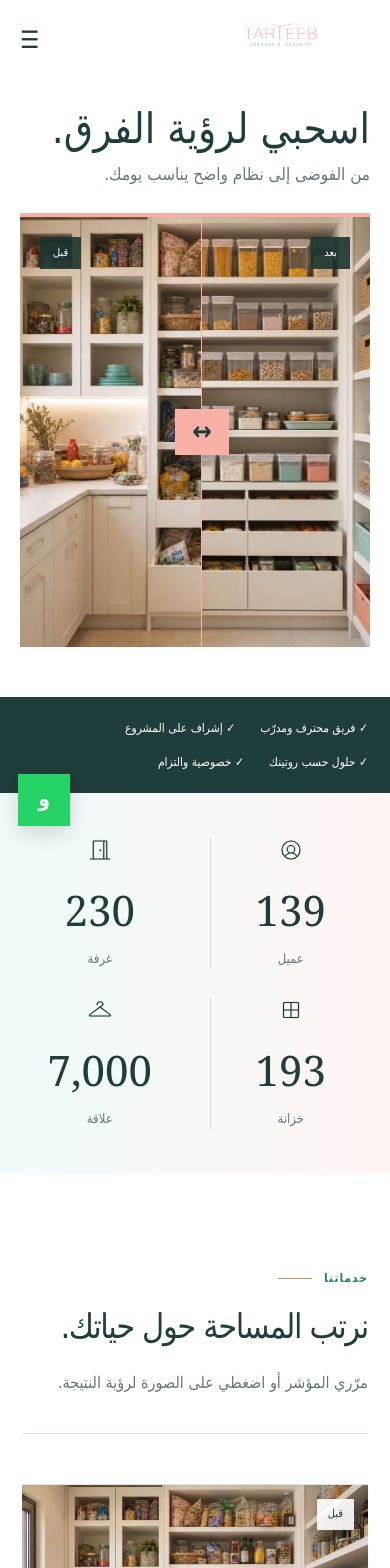
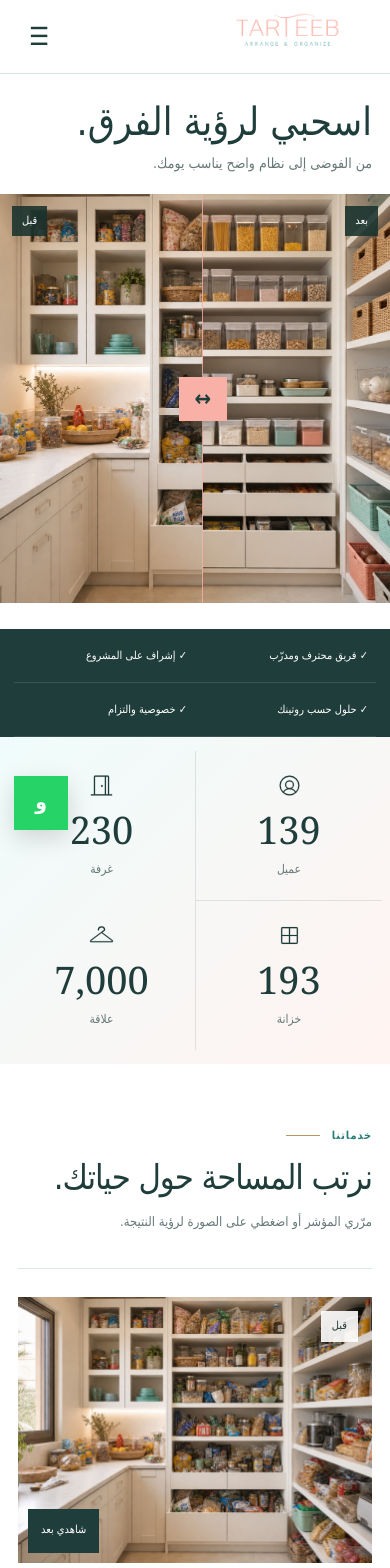
Before and after one commit to ragheed86/tarteeb-website, a Next.js app: page / in a window 390 px wide. Shown: the top 1568 px of the page. Built offline with nearby package versions, Linux system fonts and the light colour scheme; a web font is replaced by a local one.

Commit message:
Redesign site mobile first

```diff
--- a/app/globals.css
+++ b/app/globals.css
@@ -215,3 +215,124 @@ footer .copyright{border-top-color:rgba(31,61,58,.22)}
 @media(max-width:900px){header{height:88px}.official-logo{width:190px;height:76px}.service-toggle{display:block}.journey-canvas{grid-template-columns:1fr 1fr;padding:55px 30px;gap:50px 20px}.journey-canvas:before{display:block;right:50%;left:auto;top:12%;bottom:12%;width:4px;height:auto;transform:none}.journey-canvas article:nth-child(even){margin-top:60px}.journey-action{margin-top:28px}footer{grid-template-columns:1fr 1fr!important;gap:40px 25px}.footer-brand{grid-column:1/-1}.footer-official{width:230px;height:92px}}
 @media(max-width:560px){header{height:80px}.official-logo{width:174px;height:70px}.comparison-intro{padding:25px 0;border-right:0;border-bottom:4px solid var(--peach)}.journey-canvas{display:block;padding:45px 24px}.journey-canvas:before{right:59px;top:60px;bottom:60px}.journey-canvas article,.journey-canvas article:nth-child(even){display:grid;grid-template-columns:72px 1fr;margin:0 0 38px;padding:0;text-align:right;min-height:72px;column-gap:20px}.journey-icon{grid-column:1;grid-row:1/4}.journey-number,.journey-canvas h3,.journey-canvas p{grid-column:2}.journey-action{margin-top:18px}footer{grid-template-columns:1fr!important;padding:70px 24px 35px;text-align:center}footer .footer-brand{grid-column:auto;margin:auto}.footer-official{margin-inline:auto}footer>div:not(.footer-brand){align-items:center}.copyright{grid-column:auto}.whatsapp{width:52px;height:52px}}
 @media(prefers-reduced-motion:reduce){footer{animation:none}.method-line i{animation:none}.faq-answer{transition:none}}
+
+/* Mobile-first product pass: iPhone is the primary canvas */
+button,a,input,select,textarea,summary{touch-action:manipulation}
+button,a,summary,.form-actions button,.form-actions a{min-width:44px;min-height:44px}
+input,select,textarea{font-size:16px}
+
+@media (max-width:767px){
+  html{scroll-padding-top:76px}
+  body{font-size:15px;overflow-x:hidden}
+  header{position:sticky;top:0;height:74px;padding:0 16px;background:rgba(255,255,255,.96);backdrop-filter:blur(14px);border-bottom:1px solid var(--line);z-index:50}
+  .official-logo{width:166px;height:64px;flex:0 0 auto;overflow:hidden}
+  .official-logo img{transform:scale(1.55)}
+  .menu{display:grid;place-items:center;width:46px;height:46px;margin-inline-start:auto;font-size:25px;color:var(--ink)}
+  nav{display:none;position:absolute;top:74px;right:0;left:0;padding:10px 16px 18px;background:#fff;border-bottom:1px solid var(--line);box-shadow:0 12px 24px rgba(31,61,58,.1);flex-direction:column;gap:0}
+  nav.open{display:flex}
+  nav a{display:flex;align-items:center;min-height:52px;border-bottom:1px solid #edf3f2;font-size:15px}
+
+  .comparison-hero{padding:0;margin:0 0 26px}
+  .comparison-intro{padding:26px 18px 20px;border-bottom:0;background:#fff}
+  .comparison-intro h1{font-size:clamp(34px,10vw,44px);line-height:1.15;margin:0 0 8px}
+  .comparison-intro p{font-size:14px!important;margin:0;color:var(--muted)}
+  .comparison-hero>.compare{height:clamp(330px,105vw,470px)}
+  .compare:after{width:48px;height:44px;font-size:22px}
+  .tag{top:12px;padding:7px 10px}
+  .before-tag{left:12px}.after-tag{right:12px}
+
+  .trust{display:grid;grid-template-columns:1fr 1fr;gap:0;padding:0 14px;background:var(--ink);min-height:0}
+  .trust span{display:flex;align-items:center;min-height:54px;padding:8px;border-bottom:1px solid rgba(255,255,255,.12);font-size:11px}
+  .proof-counts{grid-template-columns:1fr 1fr;gap:0;padding:14px 8px;background:linear-gradient(135deg,#effcfb,#fff3f1)}
+  .proof-counts div{padding:22px 8px;border-left:1px solid rgba(31,61,58,.12);border-bottom:1px solid rgba(31,61,58,.12)}
+  .proof-counts div:nth-child(2n){border-left:0}
+  .proof-counts div:nth-last-child(-n+2){border-bottom:0}
+  .proof-counts svg{width:25px;height:25px;margin-bottom:2px}
+  .proof-counts strong{font-size:38px;line-height:1.15}
+  .proof-counts span{font-size:12px}
+
+  .section{padding:64px 18px}
+  .section h2,.final-cta h2{font-size:clamp(30px,8.8vw,38px);line-height:1.25;letter-spacing:-.03em}
+  .section-head{display:block;margin-bottom:28px}
+  .section-head>p{font-size:13px;line-height:1.7;margin:12px 0 0}
+  .eyebrow{font-size:11px;margin-bottom:12px}
+
+  .services-section{padding-bottom:54px}
+  .service-grid{display:grid;grid-template-columns:1fr;gap:38px}
+  .service{border-top:0;outline-offset:2px}
+  .service-media{height:auto;aspect-ratio:4/3}
+  .service-media img{height:100%}
+  .service>div:last-child{padding:15px 0 0}
+  .service h3{font-size:21px}
+  .service p{font-size:13px;min-height:0;margin:7px 0 11px}
+  .service a{display:inline-flex;align-items:center;font-size:13px}
+  .service-toggle{display:flex;align-items:center;min-height:44px;padding:10px 13px;bottom:10px;left:10px}
+
+  .method{padding-inline:0}
+  .method>.section-head{padding:0 18px}
+  .method-experience{display:block;min-height:0;border-top:1px solid rgba(255,255,255,.18)}
+  .method-nav{display:flex;flex-direction:row;overflow-x:auto;scroll-snap-type:x mandatory;border:0;padding:0 12px;scrollbar-width:none}
+  .method-nav::-webkit-scrollbar{display:none}
+  .method-nav button{flex:0 0 148px;min-height:64px;padding:12px 14px;scroll-snap-align:start;border-bottom:0;border-left:1px solid rgba(255,255,255,.14);gap:10px}
+  .method-nav button span{font-size:13px}.method-nav button b{font-size:13px}
+  .method-focus{min-height:350px;padding:40px 20px 32px}
+  .method-number{font-size:92px;left:18px;top:22px}
+  .method-focus>p:first-of-type{margin-top:12px}
+  .method-focus h3{font-size:32px;margin:22px 0 18px;max-width:75%}
+  .method-copy{font-size:15px;line-height:1.85;max-width:90%}
+  .method-next{min-height:46px;margin-top:25px}
+
+  .transform-grid.two{display:grid;grid-template-columns:1fr;gap:48px}
+  .transform-grid .compare{height:clamp(330px,100vw,440px)}
+  .transform-grid article h3{font-size:17px;margin-bottom:10px}
+
+  .journey-graphic{padding:58px 18px}
+  .journey-title{margin-bottom:26px}
+  .journey-title>p:last-child{font-size:14px}
+  .journey-canvas{padding:36px 18px 24px}
+  .journey-canvas:before{right:52px;top:48px;bottom:48px}
+  .journey-canvas article,.journey-canvas article:nth-child(even){grid-template-columns:62px 1fr;column-gap:14px;margin-bottom:30px;min-height:62px}
+  .journey-icon{width:62px;height:62px;box-shadow:0 0 0 7px var(--ink)}
+  .journey-icon svg{width:27px;height:27px}
+  .journey-canvas h3{font-size:17px;margin:2px 0}.journey-canvas p{font-size:12px}
+  .journey-action{display:flex;align-items:center;justify-content:center;width:100%;min-height:50px;margin-top:14px}
+
+  .about{display:block;margin:0;padding:62px 18px;min-height:390px}
+  .about>div:last-child{margin-top:28px}
+  .about>div:last-child>p{font-size:14px;line-height:1.85}
+  .commitment{padding:20px 16px;margin-top:24px;gap:5px}
+
+  .faq>div{margin-top:30px}
+  .faq details{padding:0}
+  .faq summary{min-height:60px;padding:16px 0;font-size:14px;gap:16px}
+  .faq summary span{font-size:22px;flex:0 0 auto}
+  .faq-answer p{font-size:13px;line-height:1.85}
+
+  .assess-wrap{display:block}
+  .assessment-copy p:last-child{font-size:14px;line-height:1.8}
+  .assessment{margin-top:28px;padding:24px 16px;min-height:0}
+  .assessment h3{font-size:24px}
+  .fields,.choice-grid{grid-template-columns:1fr;gap:4px}
+  .assessment input,.assessment select,.assessment textarea{min-height:50px;padding:13px}
+  .choice-grid button{min-height:50px;text-align:right;padding:13px}
+  .form-actions{display:grid;grid-template-columns:1fr 1fr;gap:8px}
+  .form-actions>*:only-child{grid-column:1/-1}
+
+  .final-cta{padding:72px 18px;text-align:right}
+  .final-cta p:not(.eyebrow){font-size:14px;line-height:1.8}
+  .final-cta a{display:flex;align-items:center;justify-content:center;width:100%;min-height:52px;margin-top:18px}
+
+  footer{display:grid;grid-template-columns:1fr!important;gap:30px;padding:58px 20px calc(34px + env(safe-area-inset-bottom));text-align:right;background-size:260% 260%}
+  footer .footer-brand{grid-column:auto;margin:0;max-width:none}
+  .footer-official{width:210px;height:82px;margin:0 0 14px auto}
+  footer>div:not(.footer-brand){align-items:flex-start}
+  footer a,footer span{display:flex;align-items:center;min-height:44px}
+  .copyright{grid-column:auto;margin:0;padding-top:22px;font-size:11px}
+  .whatsapp{left:14px;bottom:calc(14px + env(safe-area-inset-bottom));width:54px;height:54px;z-index:60}
+}
+
+@media (min-width:768px) and (max-width:1023px){
+  .service-grid{grid-template-columns:1fr 1fr}
+  .comparison-hero>.compare{height:600px}
+  .section{padding-inline:32px}
+}
```
